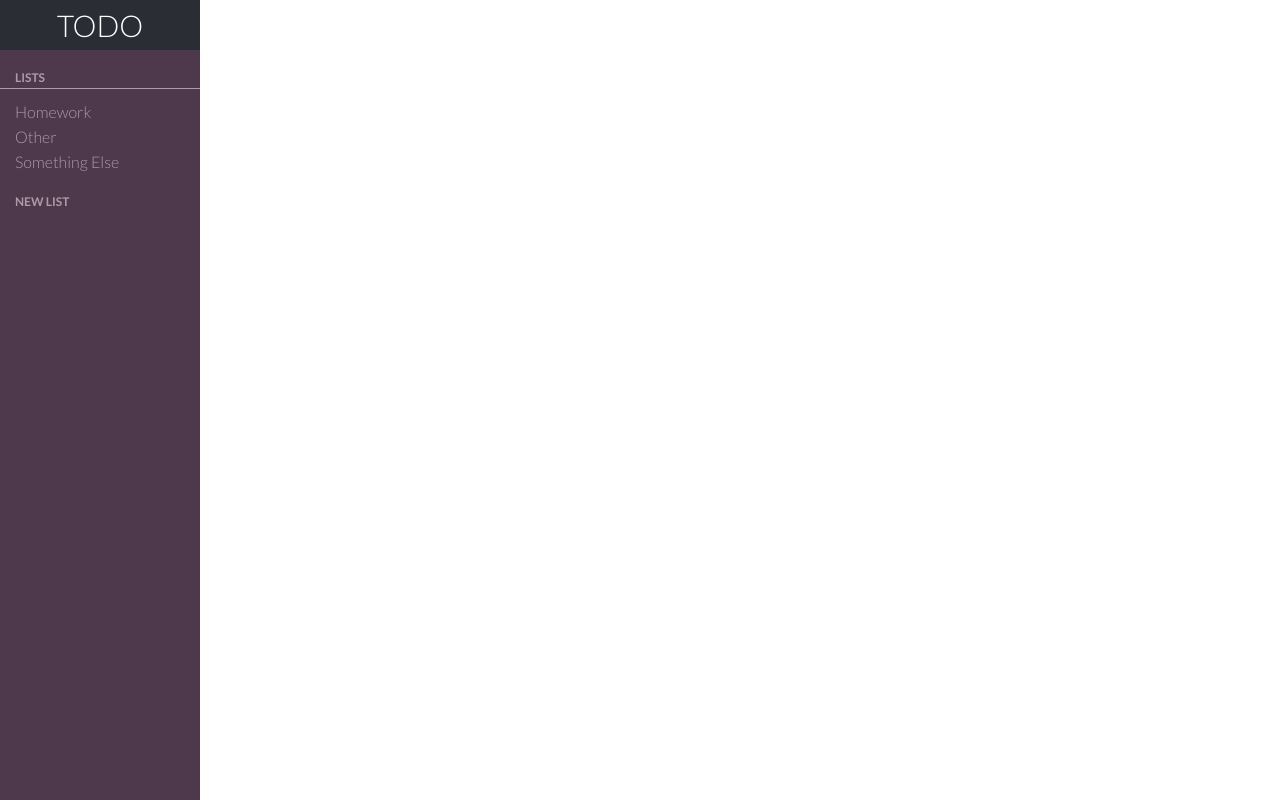
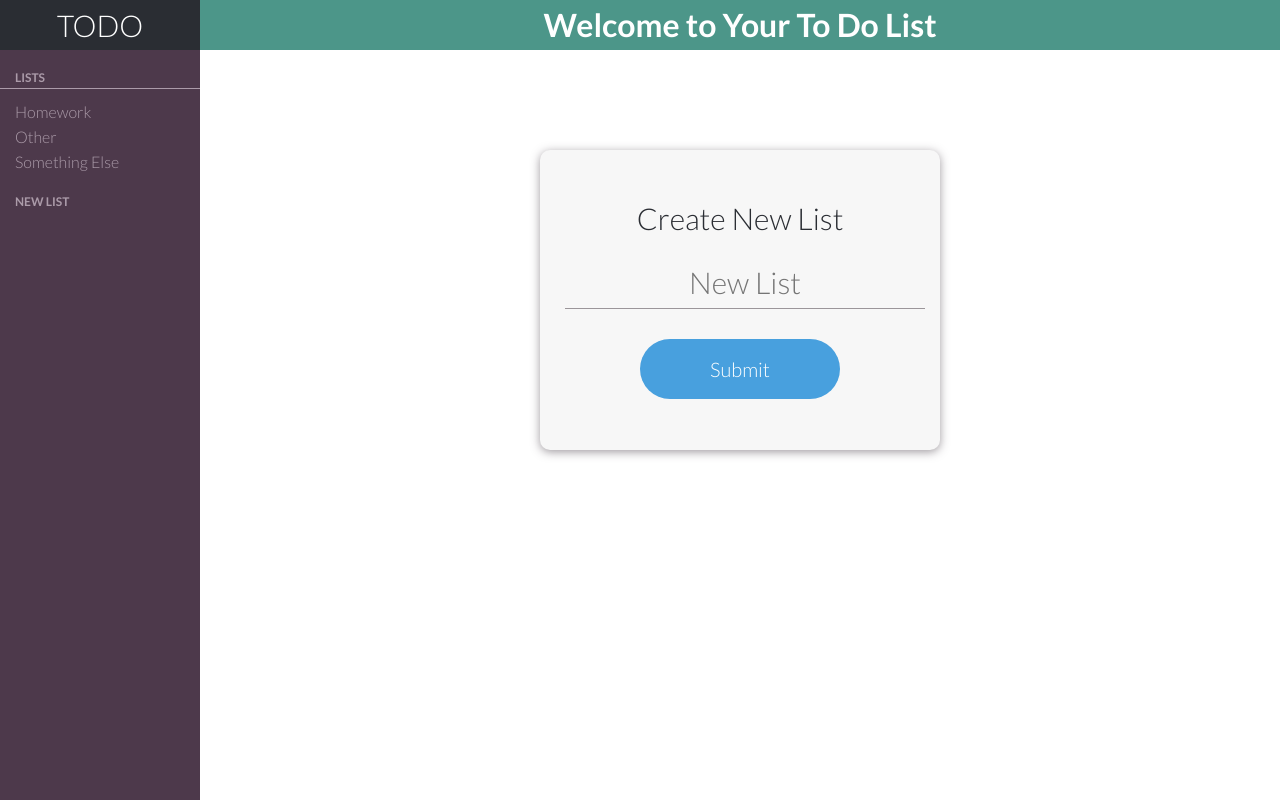
Before and after one commit to eihli/backbone-todolist, a plain HTML site: page index.html in a window 1280 px wide. Drawn offline with Linux system fonts and the light colour scheme.

Commit message:
New List Form CSS

```diff
--- a/css/index.css
+++ b/css/index.css
@@ -7,6 +7,8 @@
 html, body{
   overflow-x: hidden;
   overflow-y: hidden;
+  height: 100%;
+  width: 100%;
 }
 
 body {
@@ -45,8 +47,8 @@ body {
  padding-bottom: 3px;
  margin-bottom: 10px;
  border-bottom: 1px solid #ab9ba9;
-   font-weight: 700;
-  font-size: 12px;
+ font-weight: 700;
+ font-size: 12px;
 }
 
 .sidebar-list {
@@ -70,3 +72,81 @@ body {
   cursor: pointer;
   color: white;
 }
+
+
+
+/*MAIN LIST CONTENT*/
+#list-container {
+  background-color: #FFFFFF;
+  margin-left: 200px;
+  width: calc(100% - 200px);
+  height: 100%;
+}
+
+.list-name {
+  text-align: center;
+  background-color: #4C9689;
+  color: white;
+  line-height: 50px;
+  font-weight: 700;
+}
+
+#new-list-form-container {
+  width: 400px;
+  height: 300px;
+  background-color: #F7F7F7;
+  margin-left: auto;
+  margin-right: auto;
+  margin-top: 100px;
+  box-shadow: 0 2px 10px rgba(64,54,63,.5);
+  border-radius: 10px;
+}
+
+#new-list-form-container-content{
+  display: inline-block;
+  margin-top: 50px;
+}
+
+
+#new-list-form-title {
+  text-align: center;
+  font-size: 30px;
+  color: #2a2d33;
+}
+
+#new-list-input {
+  width: 350px;
+  height: 50px;
+  margin-left: 25px;
+  margin-top: 20px;
+  background-color: #F7F7F7;
+  box-shadow: none;
+  border: none;
+  border-bottom: 1px solid rgba(64,54,63,.5);
+  padding-left: 5px;
+  padding-right: 5px;
+  font-size: 30px;
+  color: #4C9689;
+  text-align: center;
+
+}
+
+#new-list-input:focus {
+  outline: none;
+}
+
+#new-list-submit {
+  margin-left: 100px;
+  margin-top: 30px;
+  width: 200px;
+  height: 60px;
+  background-color: #48a0de;
+  color: white;
+  font-size: 20px;
+  border: none;
+  border-radius: 30px;
+}
+
+#new-list-submit:hover {
+  cursor:pointer;
+}
--- a/index.html
+++ b/index.html
@@ -18,8 +18,8 @@
   <script src="collections/AppLists.js"></script>
 
   <!-- VIEWS -->
-<!--   <script src="views/TaskView.js"></script>
-  <script src="views/ListView.js"></script> -->
+<!--   <script src="views/TaskView.js"></script> -->
+  <script src="views/ListView.js"></script>
   <script src="views/SideBarView.js"></script>
   <script src="views/AppView.js"></script>
 
@@ -36,13 +36,20 @@
 </body>
 
 <!-- TEMPLATES -->
-<!-- <script id="top-navbar-template" type="text/x-handlebars-template">
-<nav>
-  <div id="left-icon">
-    <h1>TODO</h1>
+<script id="list-template" type="text/x-handlebars-template">
+<div id="list-container">
+  <h1 class="list-name">Welcome to Your To Do List</h1>
+  <div id="new-list-form-container">
+    <div id="new-list-form-container-content">
+      <h3 id="new-list-form-title">Create New List</h3>
+      <form id="new-list-form">
+        <input id="new-list-input" type="text" placeholder="New List"/>
+        <input id="new-list-submit" type="submit" />
+      </form>
+    </div>
   </div>
-</nav>
-</script> -->
+</div>
+</script>
 
 
 <script id="sidebar-template" type="text/x-handlebars-template">
--- a/models/List.js
+++ b/models/List.js
@@ -1,6 +1,7 @@
 var List = Backbone.Model.extend({
   defaults: {
     tasks: [],
+    name: "New List"
 
   },
 
--- a/models/Task.js
+++ b/models/Task.js
@@ -1,6 +1,7 @@
 var Task = Backbone.Model.extend({
   defaults: {
     description: 'Blank Task',
+    date: '06/01/2015'
 
   },
 
--- a/views/AppView.js
+++ b/views/AppView.js
@@ -3,11 +3,13 @@ var AppView = Backbone.View.extend({
 
   initialize: function(){
     this.sideBarView = new SideBarView();
+    this.listView = new ListView();
   },
 
   render: function() {
     return this.$el.html([
-      this.sideBarView.$el
+      this.sideBarView.$el,
+      this.listView.$el
     ]);
 
   }
--- a/views/ListView.js
+++ b/views/ListView.js
@@ -0,0 +1,14 @@
+var ListView = Backbone.View.extend({
+
+
+  initialize: function(){
+    this.render();
+  },
+
+  render: function() {
+    var source = $('#list-template').html();
+    var template = Handlebars.compile(source);
+    this.$el = template();
+  }
+
+});
```
